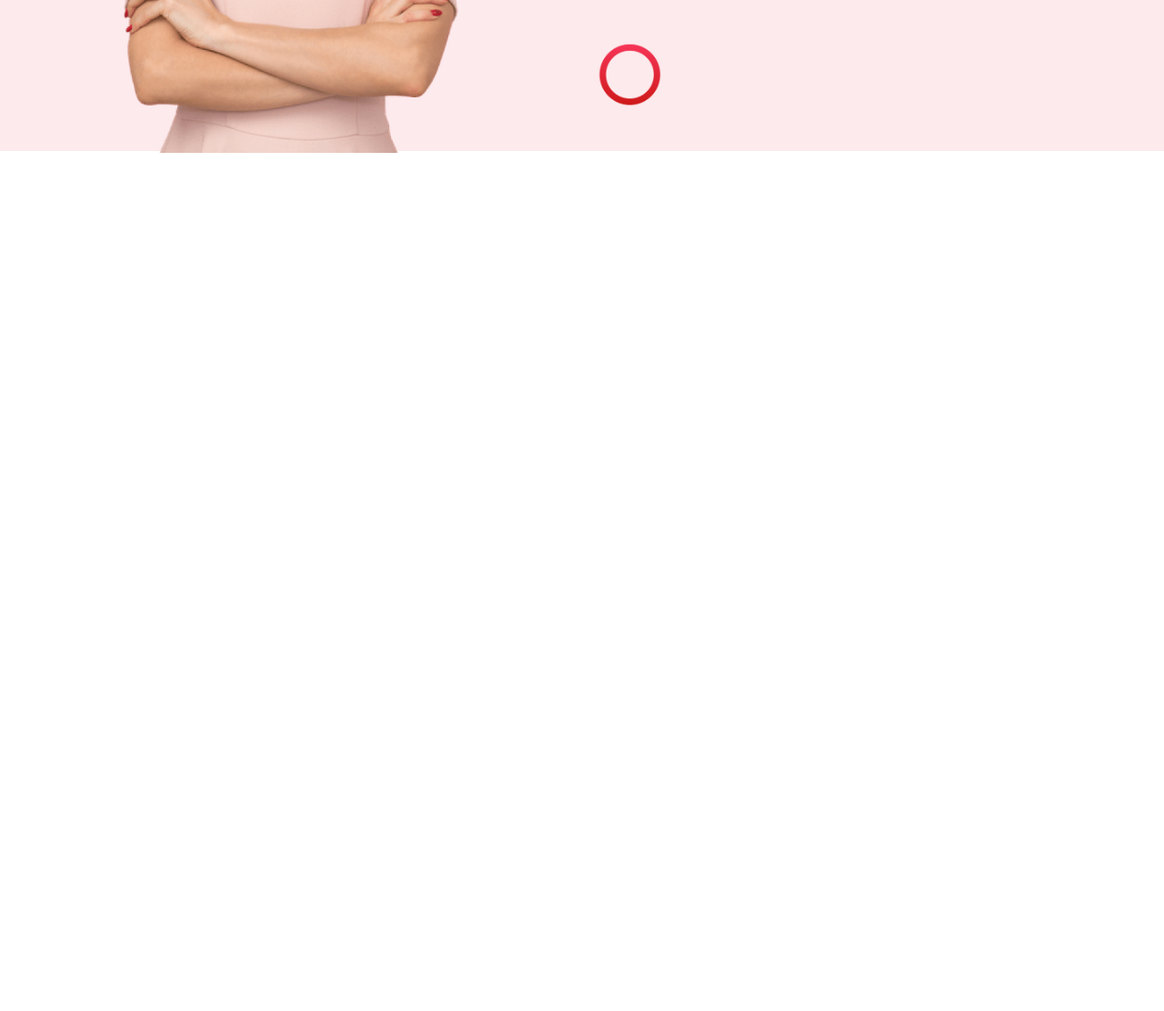
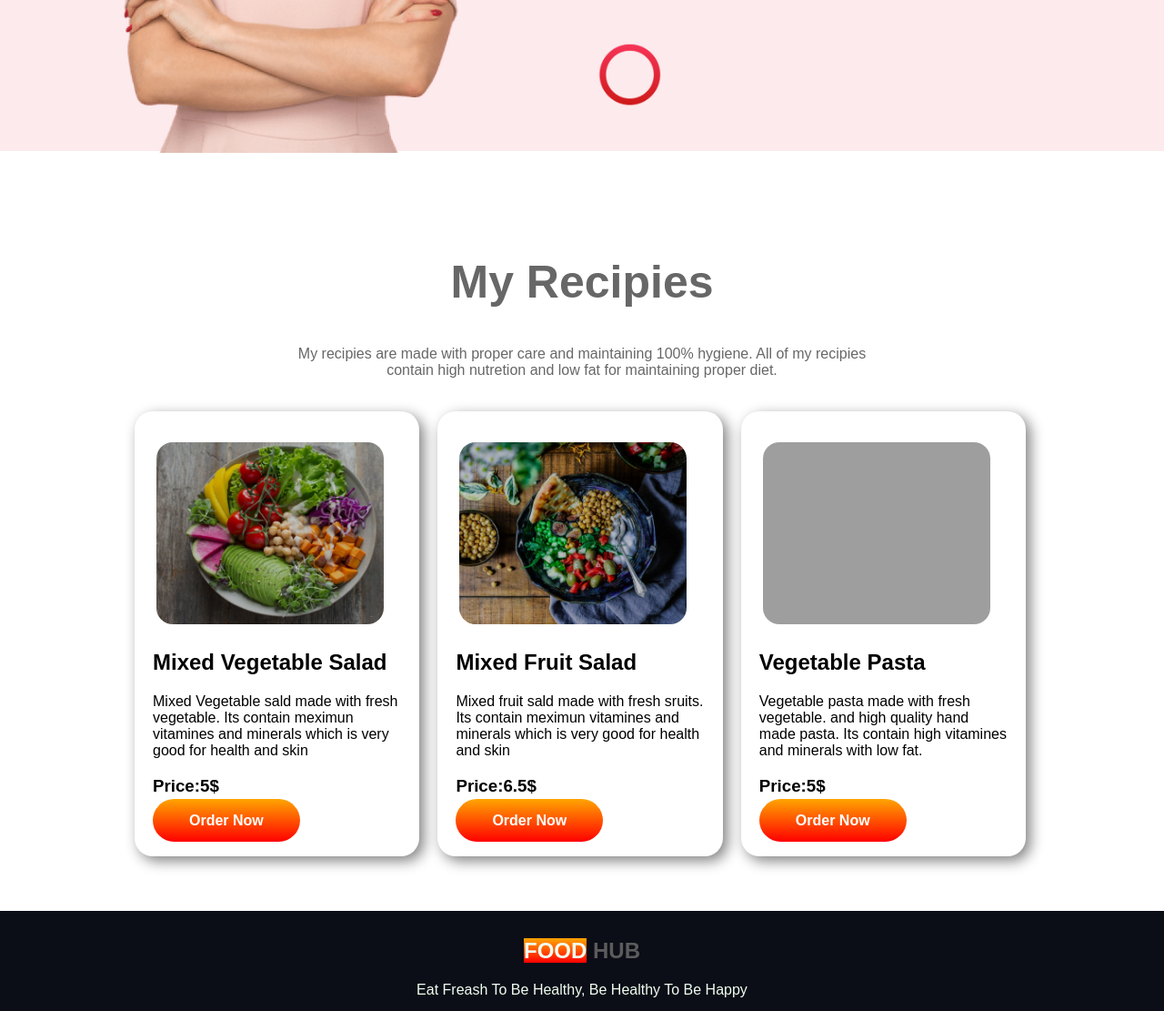
Before and after one commit to MdSajjadHossin/Food-Hub, a plain HTML site: page index.html in a window 1280 px wide. Shown: the part 896-2007 px from the top of the page at 91% size. Before the commit the page ends 1177 px from the top, so only its background shows below. Drawn offline with Linux system fonts and the light colour scheme; grey boxes are pictures that could not be loaded.

Commit message:
items & footer added

```diff
--- a/index.html
+++ b/index.html
@@ -12,7 +12,7 @@
     <link href="https://fonts.googleapis.com/css2?family=Montserrat&display=swap" rel="stylesheet">
 </head>
 <body>
-    <section class="top-banner flaxible-contain">
+    <section class="top-banner flexible-contain">
         <div class="half-width">
             <h1>Just!! Eat Healthy To <span class="span-color">Skip</span> The Diet With <span class="fud-hub-span">Food Hub</span></h1>
             <p class="top-pera">Do you want to maintain a good diet but worried about preparing nutritious food?? Don't worry Food Hub is here to provide you the proper nutritious!!</p>
@@ -24,7 +24,7 @@
         </div>
     </section>
 
-    <section class="middle-part flaxible-contain" >
+    <section class="middle-part flexible-contain" >
         <div class="half-width">
             <img id="middle-left-img" src="./img/Person Image.png" alt="">
         </div>
@@ -33,7 +33,44 @@
             <p class="middle-pera">I am Flora. I am certified food nutritionist with a 10 years of profetinal experience. Now In covid it is impossible to collect and cook healthy food. So, now I am here to help you with your any diet related problems. You can make a complete diet palne form here and also order healthy food. </p>
             <a class="contact-me-btn" href="#">Contact Me</a>
         </div>
+    </section>
 
+    <section class="my-recipies">
+        <div class="recipie-text">
+            <h1>My Recipies</h1>
+            <p class="recipie-pera">My recipies are made with proper care and maintaining 100% hygiene. All of my recipies contain high nutretion and low fat for maintaining proper diet.</p>
+        </div>
+        <div class=" recipies-box flexible-contain">
+            <div class="recipies-item">
+                <img id="recipie-img" src="./img/food iteam/Project Cover5.png" alt="">
+                <h2>Mixed Vegetable Salad</h2>
+                <p>Mixed Vegetable sald made with fresh vegetable. Its contain meximun vitamines and minerals which is very good for health and skin</p>
+                <h3>Price:5$</h3>
+                <a class="item-btn" href="#">Order Now</a>
+
+            </div>
+
+            <div class="recipies-item">
+                <img id="recipie-img" src="./img/food iteam/Project Cover8.png" alt="">
+                <h2>Mixed Fruit Salad</h2>
+                <p>Mixed fruit sald made with fresh sruits. Its contain meximun vitamines and minerals which is very good for health and skin</p>
+                <h3>Price:6.5$</h3>
+                <a class="item-btn" href="#">Order Now</a>
+            </div>
+
+            <div class="recipies-item">
+                <img id="recipie-img" src="./img/food iteam/Project Cover7.png" alt="">
+                <h2>Vegetable Pasta</h2>
+                <p>Vegetable pasta made with fresh vegetable. and high quality hand made pasta. Its contain high vitamines and minerals with low fat.</p>
+                <h3>Price:5$</h3>
+                <a class="item-btn" href="#">Order Now</a>
+            </div>
+        </div>
     </section>
+
+    <footer>
+        <h2> <span>FOOD</span> HUB</h2>
+        <p>Eat Freash To Be Healthy, Be Healthy To Be Happy</p>
+    </footer>
 </body>
 </html>
--- a/style.css
+++ b/style.css
@@ -11,7 +11,7 @@ h1{
 .fud-hub-span{
     color: orangered;
 }
-.flaxible-contain{
+.flexible-contain{
     display: flex;
     margin-bottom: 50px;
 }
@@ -67,3 +67,71 @@ h1{
     color: white;
     border-radius: 30px;
 }
+.recipie-text{
+    text-align: center;
+    color:#676767;
+}
+.recipie-pera{
+    display: flex;
+    padding-left: 300px;
+    padding-right: 300px;
+}
+#recipie-img{
+    width: 250px;
+    height: 200px;
+    border-radius: 20px;
+    padding: 2px 2px 2px 2px;
+    margin: 2px 2px 2px 2px ;
+}
+.recipies-box{
+    align-items: center;
+    width: 80%;
+    margin-left: 10%;
+    margin-right: 10%;
+    padding-left: 10px;
+    padding-right: 10px;
+    padding-top: 10px;
+    padding-bottom: 10px;
+    border-radius: 20px ;
+    /* box-shadow: 5px 5px 20px gray ;  */
+}
+.recipies-item{
+    width: 26.7%;
+    margin-top: 10px;
+    margin-left: 10px;
+    margin-right: 10px;
+    padding-left: 20px;
+    padding-right: 20px;
+    padding-top: 30px;
+    padding-bottom: 30px;
+    border-radius: 20px ;
+    box-shadow: 5px 5px 15px gray ;
+}
+.item-btn{
+    text-decoration: none;
+    background-image: linear-gradient(orange,red);
+    padding: 15px 40px;
+    font-weight: 700;
+    color: white;
+    border-radius: 30px;
+    object-position: center;
+}
+.item-btn:hover{
+    background-image: linear-gradient(green, purple);
+    transition: 0.2s;
+}
+footer{
+    width: 100%;
+    height: 100px;
+    padding-top: 10px;
+    text-align: center;
+    color: #5B5B5B;
+    background:#0B0D17;
+}
+footer p{
+    color: honeydew;
+}
+footer span{
+    color: honeydew;
+    background-image: linear-gradient(orange,red);
+}
```
Also changed, not shown: img/food iteam/Project Cover1.jpg (deleted), img/food iteam/Project Cover5.png (added), img/food iteam/Project Cover8.png (added), 1 other file.
